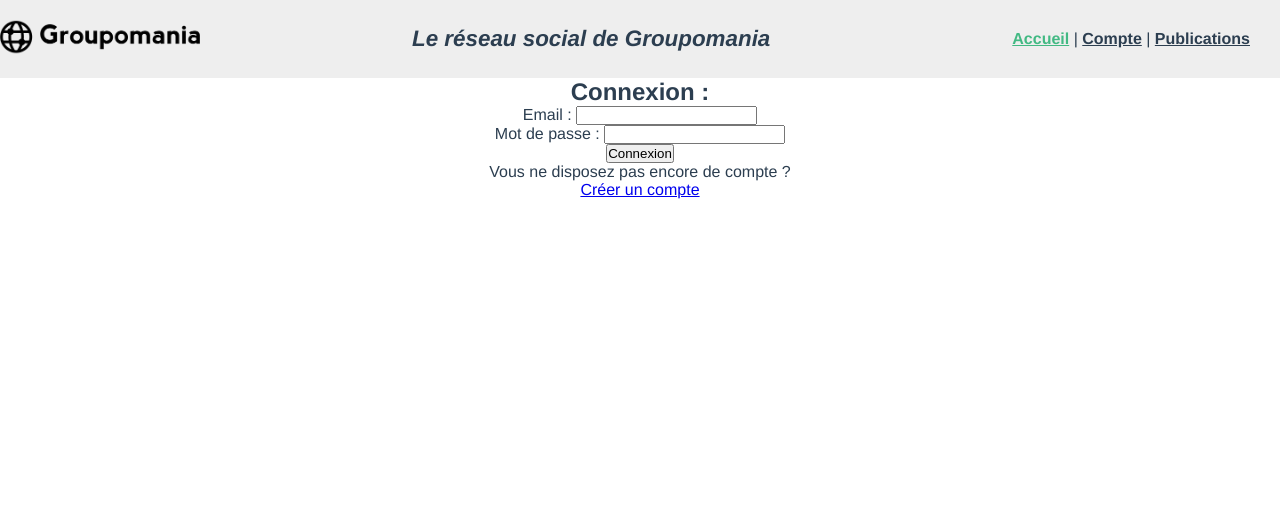
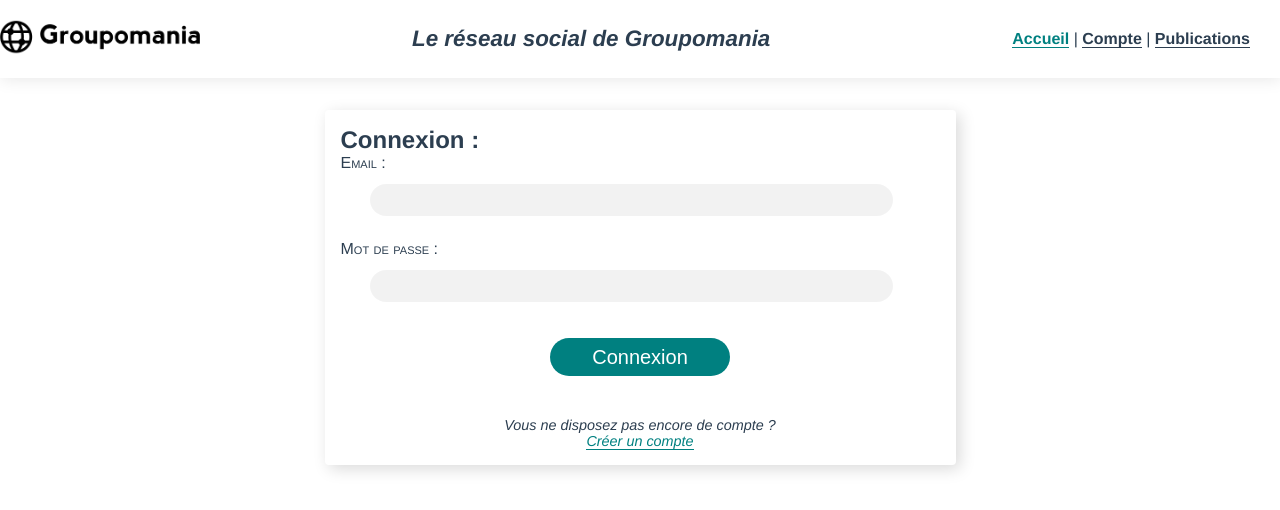
Before and after one commit to TheoKnoep/TheoKnoepflin_7_16122020, a Vue app in the folder frontend/: page /#/ in a window 1280 px wide. Shown: the top 510 px of the page. Built offline with nearby package versions, Linux system fonts and the light colour scheme; no server answers.

Commit message:
Style CSS du front

```diff
--- a/frontend/src/App.vue
+++ b/frontend/src/App.vue
@@ -28,13 +28,7 @@ export default {
           .then((response) => {
             this.$store.dispatch("get_user_id", response.data.id);
             this.$store.dispatch("get_user_role", response.data.is_admin);
-            /* response.data.json()
             })
-            .then((response) => {
-              console.log('3');
-              this.$store.dispatch("get_user_id", response.userId);
-              this.$store.dispatch("get_user_role", response.isAdmin);
-            */ })
           .catch((error) => console.log(error));
   }
 };
@@ -46,11 +40,24 @@ export default {
     padding: 0;
   }
   #app {
-  font-family: Avenir, Helvetica, Arial, sans-serif;
+    font-family: 'Trebuchet', Avenir, Helvetica, Arial, sans-serif;
     -webkit-font-smoothing: antialiased;
     -moz-osx-font-smoothing: grayscale;
     text-align: center;
     color: #2c3e50;
+  }
+
+  hr {
+    border: solid 1px rgba(0,0,0,0.25);
+    margin: 1em;
+    border: 0;
+    &:after {
+      display: block;
+      content: '';
+      width: 100%;
+      height: 1px;
+      background-color: rgba(0,0,0,0.25);
+    }
   }
 
   #nav {
@@ -59,10 +66,28 @@ export default {
     a {
       font-weight: bold;
       color: #2c3e50;
+      border-bottom: solid #2c3e50 1px;
 
       &.router-link-exact-active {
-      color: #42b983;
+        color: teal;
+        border-bottom: solid teal 1px;
       }
     }
   }
+
+  a {
+    color: teal;
+    text-decoration: none;
+    border-bottom: solid teal 1px;
+  }
+
+  .card-style {
+    border-radius: 4px;
+    box-shadow: 4px 4px 16px rgba(0,0,0,0.15);
+    width: 95%;
+		max-width: 599px;
+		height: auto;
+    margin: 2em auto;
+    padding: 1em;
+  }
 </style>
--- a/frontend/src/components/AccountEdit.vue
+++ b/frontend/src/components/AccountEdit.vue
@@ -1,17 +1,16 @@
 <template>
-	<div class="form-container">
-		<h2>Mettre à jour les informations de votre compte : USERID = {{ userId }}</h2>
+	<div class="form-container card-style">
 		<form id="form-edit" method="post" enctype="multipart/form-data" @submit="editUser" >
-			<p><label for="name">Nom</label> :
-				<input type="text" name="name" autofocus v-model="userInfos.name" /></p>
-			<p><label for="email">Email</label> :
-				<input type="email" name="email" v-model="userInfos.email" /></p>
-			<p><label for="position">Poste occupé</label> :
-				<input type="text" name="position" v-model="userInfos.position"/></p>
+			<p><label for="name">Nom</label> : <br/>
+				<input class="input-txt" type="text" name="name" autofocus v-model="userInfos.name" /></p>
+			<p><label for="email">Email</label> : <br/>
+				<input class="input-txt" type="email" name="email" v-model="userInfos.email" /></p>
+			<p><label for="position">Poste occupé</label> : <br/>
+				<input class="input-txt" type="text" name="position" v-model="userInfos.position"/></p>
 			<p><label for="image">Choisissez une nouvelle photo de profil</label> :
 				<input type="file" name="image" /></p>
 			<p>
-				<input type="submit" value="Valider les changements" id="confirm-edit"/></p>
+				<input type="submit" value="Valider les changements" id="confirm-edit" class="submit-form-edit-btn"/></p>
 		</form>
 		<p class="feedback-message" v-if="feedbackMessage">{{ feedbackMessage }}</p>
 	</div>
@@ -75,7 +74,46 @@ export default {
 </script>
 
 <style lang="scss">
-	pre {
+	.form-container {
 		text-align: left;
+		display: flex;
+		flex-direction: column;
+		justify-content: center;
+		label {
+			font-variant: small-caps;
+		}
+		input {
+			width: 100%;
+			margin: 12px 0;
+		}
+		.input-txt {
+			border-radius: 50px;
+			border: none;
+			background-color: rgba(0,0,0,0.05);
+			height: 32px;
+			width: 85%;
+			margin-left: 5%;
+			margin-bottom: 24px;
+			padding-left: 1em;
+		}
+		textarea {
+			width: 100%;
+			height: 132px;
+			border-radius: 32px;
+			border: none;
+			background-color: rgba(0,0,0,0.05);
+			box-sizing: border-box;
+		}
+		.submit-form-edit-btn {
+			width: 100%;
+			height: 38px;
+			border-radius: 50px;
+			border: none;
+			font-size: 20px;
+			margin-top: 12px;
+			cursor: pointer;
+			background-color: teal;
+			color: white;
+		}
 	}
 </style>
--- a/frontend/src/components/AccountInformation.vue
+++ b/frontend/src/components/AccountInformation.vue
@@ -1,21 +1,20 @@
 <template>
 	<div>
-		<div class="account-info" v-if="userId != '' && name != ''">
+		<div class="account-info card-style" v-if="userId != '' && name != ''">
 			<div class="account-data" id="account-data" >
-				<pre>{{ token }}</pre>
 				<div class="profile-picture-container">
 					<img v-if="has_profile_picture" v-bind:src="profile_picture_url" v-bind:alt="alt_text" />
 				</div>
-				<ul>
-					<li>Nom : {{ name }}</li>
-					<li>Adresse email : {{ email }}</li>
-					<li>Poste : {{ position }}</li>
+				<ul class="account-data__text">
+					<li>Nom : <strong>{{ name }}</strong></li>
+					<li>Adresse email : <strong><a :href="'mailto:' + email" >{{ email }}</a></strong></li>
+					<li>Poste : <strong>{{ position }}</strong></li>
 					<li v-if="currentUserIsAdmin">ADMINISTRATEUR</li>
 				</ul>
 			</div>
 			<div class="edit-account-button" v-if="has_buttons_access"> <!-- à n'afficher que si le compte consulté est celui de l'utilisateur ou un admin -->
-				<router-link to="/account/edit">Modifier les informations du compte</router-link>
-				<button @click="deleteAccount">Supprimer le compte</button>
+				<router-link to="/account/edit" class="edit-account-button__btn edit-account-button__btn--main">Modifier les informations du compte</router-link>
+				<button @click="deleteAccount" class="edit-account-button__btn edit-account-button__btn--second">Supprimer le compte</button>
 			</div>
 		</div>
 		<div v-else>
@@ -62,20 +61,14 @@ export default {
 					this.has_profile_picture = true;
 					this.profile_picture_url = response.data.profile_picture;
 				}
-				console.log(response.data);
 				if (response.data.position != '' && response.data.position != null) { this.position = response.data.position}
 				this.name = response.data.name;
 				this.email = response.data.email;
 				this.alt_text = 'Photo de profil de ' + response.data.name;
 				if (this.isAdmin === true || response.data.id === this.userId) {
-					console.log("Oui, les droits !");
 					this.has_buttons_access = true
-				} else {
-					console.log("Non, pas le droit de voir les boutons :(");
 				}
-				console.log(response.data.is_admin);
 				if (response.data.is_admin) {
-					console.log(response.data.is_admin);
 					this.currentUserIsAdmin = true
 				}
 			})
@@ -101,3 +94,72 @@ export default {
 	}
 }
 </script>
+
+<style scoped lang="scss">
+
+	.account-info {
+		display: flex;
+		flex-direction: column;
+		justify-content: space-between;
+	}
+
+	.account-data {
+		display: flex;
+		justify-content: center;
+		align-items: center;
+		.profile-picture-container {
+			width: 200px;
+			height: 200px;
+			border-radius: 1000px;
+			overflow: hidden;
+			display: flex;
+			justify-content: center;
+			align-content: center;
+			img {
+				height: 100%;
+			}
+		}
+		&__text {
+			text-align: left;
+			margin-left: 1em;
+			li {
+				list-style: none;
+				margin: 1em 0;
+			}
+		}
+	}
+
+	.edit-account-button {
+		display: flex;
+		align-items: center;
+		flex-direction: column;
+		margin-top: 48px;
+		&__btn {
+			width: 100%;
+			height: 38px;
+			border-radius: 50px;
+			border: none;
+			font-size: 18px;
+			margin-top: 12px;
+			cursor: pointer;
+			&:hover {
+				box-shadow: 2px 2px 2px rgba(0,0,0,0.25);
+			}
+			&--main {
+				background-color: teal;
+				color: white;
+				display: flex;
+				justify-content: center;
+				align-items: center;
+			}
+			&--second {
+				font-style: italic;
+				color: #b5b5b5;
+			}
+		}
+	}
+
+
+
+
+</style>
--- a/frontend/src/components/AddCommentBlock.vue
+++ b/frontend/src/components/AddCommentBlock.vue
@@ -5,7 +5,7 @@
 			<input type="hidden" name="post_id" :value="postId" />
 			<label for="content">Ajouter un commentaire : </label>
 				<textarea name="content" placeholder="Tapez votre commentaire" ></textarea>
-			<input type="submit" value="Envoyer" />
+			<input type="submit" value="Envoyer" class="add-comment-submit" />
 		</form>
 
 	</div>
@@ -57,9 +57,10 @@ export default {
 			let newCommentHtml = document.createElement("div");
 			newCommentHtml.setAttribute('class', 'single-comment')
 			let cleanDate = new Date(newComment.comment_date);
+			console.log(newComment);
 			newCommentHtml.innerHTML = `<img src="${newComment.profile_picture}" width="25" height="25">
 										<p>${cleanDate.toLocaleString()}</p>
-										<p><strong>${newComment.name}</strong></p>
+										<p><strong><a href="./#/user/${newComment.comment_author_id}">${newComment.name}</a></strong></p>
 										<p class="single-comment__content">${newComment.content}</p>`
 			console.log(newCommentHtml);
 			let commentsSection = document.getElementById('comments-wrapper#' + this.postId);
@@ -72,16 +73,36 @@ export default {
 }
 </script>
 
-<style lang="scss">
+<style scoped lang="scss">
 
 	textarea {
 		width: 100%;
+		border-radius: 32px;
+		border: none;
+		background-color: rgba(0,0,0,0.05);
+		box-sizing: border-box;
 		font-family: 'Trebuchet', sans-serif;
-		border-radius: 4px;
-		border: none;
-		padding: .4em 1em;
+		padding: 1em;
+		margin: 2px;
 		&:focus {
 			outline: none;
+			border: solid 2px teal;
+			margin: 0;
+		}
+	}
+
+	.add-comment-submit {
+		width: 180px;
+		height: 38px;
+		border-radius: 50px;
+		border: none;
+		font-weight: bold;
+		color: white;
+		background-color: teal;
+		margin-top: 12px;
+		cursor: pointer;
+		&:hover {
+			box-shadow: 2px 2px 2px rgba(0,0,0,0.25);
 		}
 	}
 
--- a/frontend/src/components/CommentsBlock.vue
+++ b/frontend/src/components/CommentsBlock.vue
@@ -1,9 +1,10 @@
 <template>
 		<div class="single-comment" >
-			<pre>{{ comment }}</pre>
-			<img v-bind:src="comment.profile_picture" width="25" height="25" />
-			<p>{{ comment.comment_date }}</p>
-			<p><strong><router-link :to="'/user/' + comment.comment_author_id" >{{ comment.name }}</router-link></strong></p>
+			<div class="identity-block">
+				<img v-bind:src="comment.profile_picture" width="25" height="25" />
+				<p><strong><router-link :to="'/user/' + comment.comment_author_id" >{{ comment.name }}</router-link></strong></p>
+			</div>
+			<p class="comment-date">{{ comment.comment_date }}</p>
 			<p class="single-comment__content">{{ comment.content }}</p>
 	</div>
 </template>
@@ -22,6 +23,21 @@ export default {
 <style lang="scss">
 	.single-comment {
 		margin-left: 4em;
-		padding: 1em;
+		margin-bottom: 24px;
+		padding-left: 12px;
+		border-left: solid 2px rgba(0,0,0,0.1);
+		.identity-block {
+			display: flex;
+			align-items: flex-end;
+			p {
+				margin-left: 8px;
+			}
+		}
+		.comment-date {
+			font-style: italic;
+			font-size: 0.9em;
+			margin-top: 4px;
+			margin-bottom: 8px;
+		}
 	}
 </style>
--- a/frontend/src/components/CreatePostBlock.vue
+++ b/frontend/src/components/CreatePostBlock.vue
@@ -1,15 +1,14 @@
 <template>
-	<div class="form-container">
-		<h2>Créer une nouvelle publication :</h2>
+	<div class="form-container card-style">
 		<form id="form-create-post" method="post" enctype="multipart/form-data" @submit="createPost" >
 			<p><label for="title">Titre</label> :
-				<input type="text" name="title" autofocus required v-model="title"/></p>
+				<input type="text" name="title" autofocus required v-model="title" class="input-title"/></p>
 			<p><label for="content">Texte</label> :
 				<textarea type="text" name="content" row="15" cols="80" required v-model="content" /></p>
 			<p><label for="image">Choisissez une image pour accompagner votre publication</label> :
 				<input type="file" name="image" /></p>
 			<p>
-				<input type="submit" value="Publier" /></p>
+				<input type="submit" value="Publier" class="submit-post-btn"/></p>
 		</form>
 		<p class="feedback-message">{{ feedbackMessage }}</p>
 	</div>
@@ -59,3 +58,44 @@ export default {
 	}
 }
 </script>
+
+<style scoped lang="scss">
+	.form-container {
+		text-align: left;
+		display: flex;
+		flex-direction: column;
+		justify-content: center;
+		label {
+			font-variant: small-caps;
+		}
+		input {
+			width: 100%;
+			margin: 12px 0;
+		}
+		.input-title {
+			border-radius: 50px;
+			border: none;
+			background-color: rgba(0,0,0,0.05);
+			height: 32px;
+		}
+		textarea {
+			width: 100%;
+			height: 132px;
+			border-radius: 32px;
+			border: none;
+			background-color: rgba(0,0,0,0.05);
+			box-sizing: border-box;
+		}
+		.submit-post-btn {
+			width: 100%;
+			height: 38px;
+			border-radius: 50px;
+			border: none;
+			font-size: 20px;
+			margin-top: 12px;
+			cursor: pointer;
+			background-color: teal;
+			color: white;
+		}
+	}
+</style>
--- a/frontend/src/components/HeaderPart.vue
+++ b/frontend/src/components/HeaderPart.vue
@@ -27,7 +27,7 @@ header {
   display: flex;
   align-items: center;
   justify-content: space-between;
-  background-color: #eee;
+  box-shadow: 1px 1px 16px rgba(0, 0, 0, 0.1);
 }
 img {
   width: 200px;
--- a/frontend/src/components/LoginBlock.vue
+++ b/frontend/src/components/LoginBlock.vue
@@ -1,18 +1,18 @@
 <template>
-  <section>
+  <section class="login-section card-style">
     <div class="form-container">
-      <h2>Connexion :</h2>
-      <form method="post" id="form-login" @submit="loginUser" >
+		<h2>Connexion :</h2>
+		<form method="post" id="form-login" @submit="loginUser" >
         <p>
-			<label for="email">Email</label> : <input type="email" name="email" v-model="email" />
+			<label for="email">Email</label> : <br/> <input class="input-txt" type="email" name="email" v-model="email" />
         </p>
         <p>
-			<label for="password">Mot de passe</label> : <input type="password" name="password" v-model="password" />
+			<label for="password">Mot de passe</label> : <br/> <input class="input-txt" type="password" name="password" v-model="password" />
         </p>
-        <p><input type="submit" value="Connexion" /></p>
+        <p class="submit-login"><input type="submit" value="Connexion" class="submit-login__btn"/></p>
       </form>
     </div>
-    <p>
+    <p class="signup-link">
       Vous ne disposez pas encore de compte ?<br /><router-link to="/signup">Créer un compte</router-link
       >
     </p>
@@ -58,3 +58,70 @@ export default {
 	},
 };
 </script>
+
+
+<style scoped lang="scss">
+
+	.login-section {
+		display: flex;
+		flex-direction: column;
+		justify-content: center;
+		input {
+			margin: 12px 0;
+		}
+	}
+
+.form-container {
+		text-align: left;
+		display: flex;
+		flex-direction: column;
+		justify-content: center;
+		label {
+			font-variant: small-caps;
+		}
+		input {
+			width: 100%;
+			margin: 12px 0;
+		}
+		.input-txt {
+			border-radius: 50px;
+			border: none;
+			background-color: rgba(0,0,0,0.05);
+			height: 32px;
+			width: 85%;
+			margin-left: 5%;
+			margin-bottom: 24px;
+			padding-left: 1em;
+		}
+		textarea {
+			width: 100%;
+			height: 132px;
+			border-radius: 32px;
+			border: none;
+			background-color: rgba(0,0,0,0.05);
+			box-sizing: border-box;
+		}
+		.submit-login {
+			display: flex;
+			justify-content: center;
+			.submit-login__btn {
+			width: 180px;
+			height: 38px;
+			border-radius: 50px;
+			border: none;
+			font-size: 20px;
+			margin-top: 12px;
+			cursor: pointer;
+			background-color: teal;
+			color: white;
+			}
+		}
+	}
+
+	.signup-link {
+		font-style: italic;
+		font-size: 0.9em;
+		margin-top: 2em;
+	}
+
+</style>
--- a/frontend/src/components/PostsList.vue
+++ b/frontend/src/components/PostsList.vue
@@ -1,8 +1,5 @@
 <template>
 	<div class="posts-list">
-	<!-- 	<pre>{{ postsData }}</pre> -->
-		<p>User ID : {{ userId }} </p>
-		<p>isAdmin : {{ isAdmin }}</p>
 		<div class="articles-cards">
 			<SinglePost v-for="(post, index) in postsData"
 				:key="post.id"
--- a/frontend/src/components/SignupBlock.vue
+++ b/frontend/src/components/SignupBlock.vue
@@ -1,19 +1,18 @@
 <template>
-	<div class="form-container">
-		<h2>Créer un compte :</h2>
+	<div class="form-container card-style">
 		<form id="form-signup" method="post" enctype="multipart/form-data" @submit="signupUser" >
-			<p><label for="name">Nom</label> :
-				<input type="text" name="name" autofocus required v-model="name"/></p>
-			<p><label for="email">Email</label> :
-				<input type="email" name="email" required v-model="email" /></p>
-			<p><label for="password">Mot de passe</label> :
-				<input type="password" name="password" required v-model="password" /></p>
-			<p><label for="position">Poste occupé</label> :
-				<input type="text" name="position" v-model="position"/></p>
+			<p><label for="name">Nom</label> : <br/>
+				<input class="input-txt" type="text" name="name" autofocus required v-model="name"/></p>
+			<p><label for="email">Email</label> : <br/>
+				<input class="input-txt" type="email" name="email" required v-model="email" /></p>
+			<p><label for="password">Mot de passe</label> : <br/>
+				<input class="input-txt" type="password" name="password" required v-model="password" /></p>
+			<p><label for="position">Poste occupé</label> : <br/>
+				<input class="input-txt" type="text" name="position" v-model="position"/></p>
 			<p><label for="image">Choisissez une photo de profil</label> :
 				<input type="file" name="image" /></p>
 			<p>
-				<input type="submit" value="Création du compte" id="confirm-signup"/></p>
+				<input type="submit" value="Création du compte" id="confirm-signup" class="confirm-signup-btn" /></p>
 		</form>
 		<p class="feedback-message">{{ feedbackMessage }}</p>
 	</div>
@@ -61,4 +60,46 @@ export default {
 </script>
 
 <style scoped lang="scss">
+.form-container {
+		text-align: left;
+		display: flex;
+		flex-direction: column;
+		justify-content: center;
+		label {
+			font-variant: small-caps;
+		}
+		input {
+			width: 100%;
+			margin: 12px 0;
+		}
+		.input-txt {
+			border-radius: 50px;
+			border: none;
+			background-color: rgba(0,0,0,0.05);
+			height: 32px;
+			width: 85%;
+			margin-left: 5%;
+			margin-bottom: 24px;
+			padding-left: 1em;
+		}
+		textarea {
+			width: 100%;
+			height: 132px;
+			border-radius: 32px;
+			border: none;
+			background-color: rgba(0,0,0,0.05);
+			box-sizing: border-box;
+		}
+		.confirm-signup-btn {
+			width: 100%;
+			height: 38px;
+			border-radius: 50px;
+			border: none;
+			font-size: 20px;
+			margin-top: 12px;
+			cursor: pointer;
+			background-color: teal;
+			color: white;
+		}
+	}
 </style>
--- a/frontend/src/components/SinglePost.vue
+++ b/frontend/src/components/SinglePost.vue
@@ -1,24 +1,23 @@
 <template>
-	<article class="single-post-content">
-		<pre>{{ post }}</pre>
+	<article class="single-post-content card-style">
 		<h2>{{ post.title }}</h2>
 		<p class="post-card__data">
 			<img class="author-picture" v-bind:src="post.profile_picture" width="40" height="40" />
 			Publié par <strong><router-link :to="'/user/' + post.author_id" >{{ post.name}}</router-link></strong>, le {{ post.publication_local_date }} :
 		</p>
-		<img v-bind:src="post.media" />
-		<p>{{ post.content }}</p>
+		<img v-bind:src="post.media" class="post-image" />
+		<p class="text-content">{{ post.content }}</p>
 
 		<div class="comments-wrapper" v-if="numberOfComments" :id="'comments-wrapper#' + post.id" >
 			<hr />
-			<h3>Commentaires</h3>
+			<h3>Commentaires : </h3>
 			<CommentsBlock
 				v-for="comment in post.comments"
 				:key="comment.index"
 				:comment="comment" />
 		</div>
 
-		<button @click="togglCommentForm" >{{ buttonCommentWording }}</button>
+		<button @click="togglCommentForm" class="add-comment-btn">{{ buttonCommentWording }}</button>
 		<AddCommentBlock v-if="displayCommentForm"
 			:userId="userId"
 			:postId="post.id"
@@ -74,17 +73,40 @@ export default {
 
 <style lang="scss">
 	.single-post-content {
-		background-color: #eee;
 		margin: 2em; padding: 2em;
 		border-radius: 12px;
-		box-shadow: 2px 2px 4px rgba(0,0,0,0.2);
 		&__data {
 			font-style: italic;
 			font-size: 16px;
 			padding: 1em 0;
 		}
-		img {
+		.post-image {
+			width: 100%;
 			max-width: 800px;
+			border-radius: 32px;
+			box-shadow: 0 2px 2px rgba(0,0,0,0.25);
+		}
+		.text-content {
+			border-radius: 32px;
+			background-color: rgba(0, 0, 0, 0.05);
+			padding: 90px 1em 1em 1em;
+			position: relative;
+			top: -70px;
+			z-index: -1;
+			margin-bottom: -32px;
 		}
 	}
+	.comments-wrapper {
+		margin-top: 32px;
+	}
+	.add-comment-btn {
+		border-radius: 50px;
+		padding: 1em 2em;
+		border: solid 1px rgba(0,0,0,0.1);
+		color: gray;
+		background-color: white;
+		cursor: pointer;
+		font-style: italic;
+		margin-top: 32px;
+	}
 </style>
```
Also changed, not shown: 2 other files (tests, documents, lock files or other folders). Lines whose indentation alone changed are shown as unchanged.
